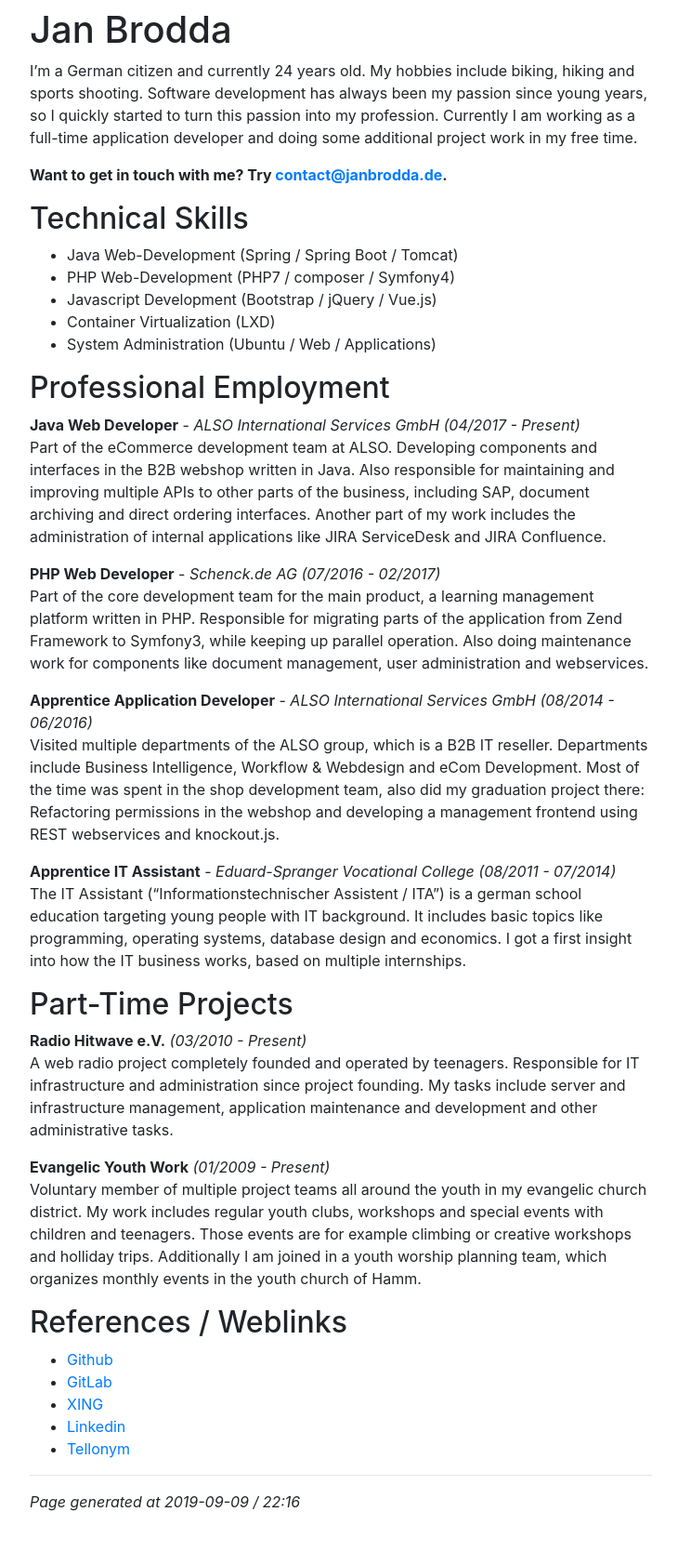
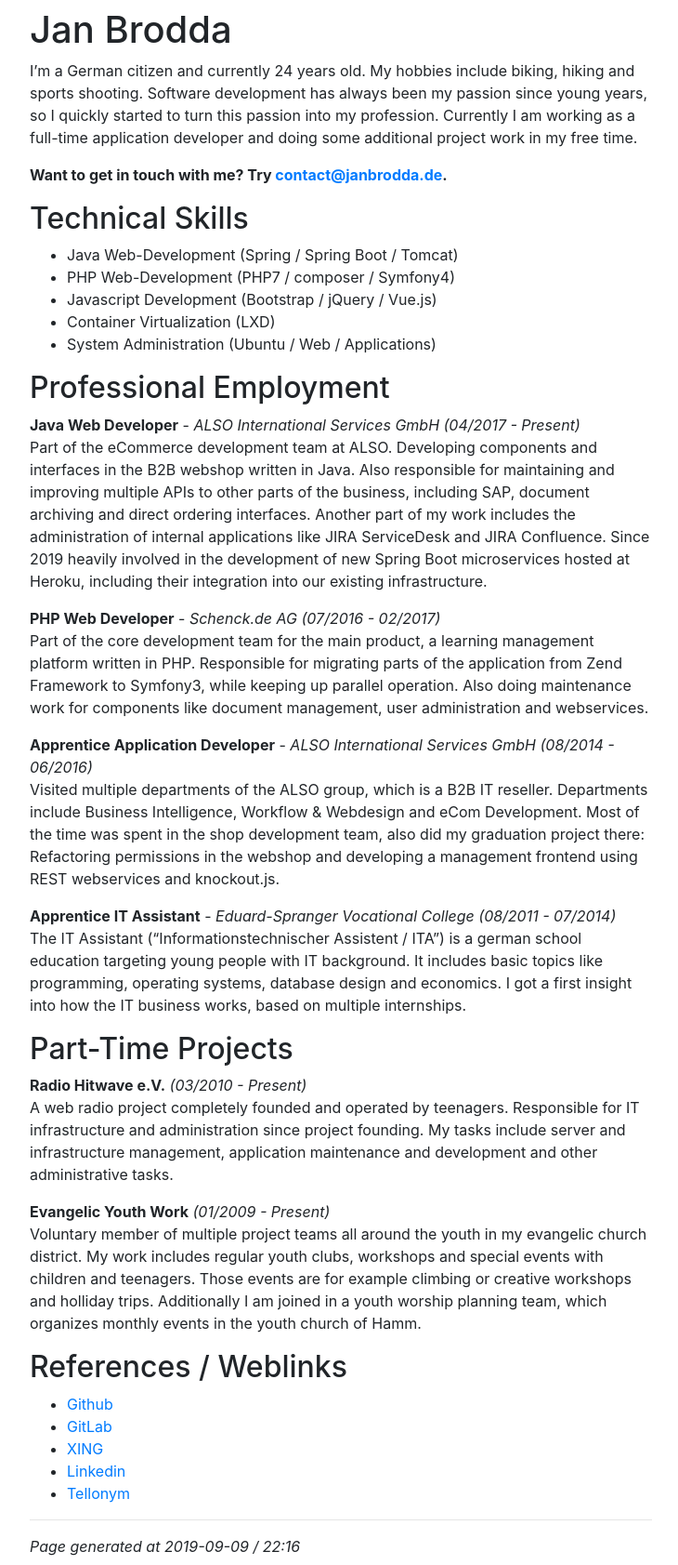
Before and after one commit to janxb/janxb.github.io, a Jekyll site: the page built from _pages/index.md, in a window 1280 px wide. Shown: the whole page at 93% size, without its empty margins (273-1003 px from the left). Built offline with Jekyll 4.4.1, drawn with Linux system fonts in a browser that asks for light colours; before the commit the page ends 1635 px from its top, so only the background shows below that.

Commit message:
Update index.md
Content change: Professional Employment - ALSO International Services GmbH

```diff
--- a/_pages/index.md
+++ b/_pages/index.md
@@ -19,7 +19,7 @@
 ## Professional Employment
 
 **Java Web Developer** - _ALSO International Services GmbH (04/2017 - Present)_<br>
-Part of the eCommerce development team at ALSO. Developing components and interfaces in the B2B webshop written in Java. Also responsible for maintaining and improving multiple APIs to other parts of the business, including SAP, document archiving and direct ordering interfaces. Another part of my work includes the administration of internal applications like JIRA ServiceDesk and JIRA Confluence.
+Part of the eCommerce development team at ALSO. Developing components and interfaces in the B2B webshop written in Java. Also responsible for maintaining and improving multiple APIs to other parts of the business, including SAP, document archiving and direct ordering interfaces. Another part of my work includes the administration of internal applications like JIRA ServiceDesk and JIRA Confluence. Since 2019 heavily involved in the development of new Spring Boot microservices hosted at Heroku, including their integration into our existing infrastructure.
 
 **PHP Web Developer** - _Schenck.de AG (07/2016 - 02/2017)_<br>
 Part of the core development team for the main product, a learning management platform written in PHP. Responsible for migrating parts of the application from Zend Framework to Symfony3, while keeping up parallel operation. Also doing maintenance work for components like document management, user administration and webservices.
```
